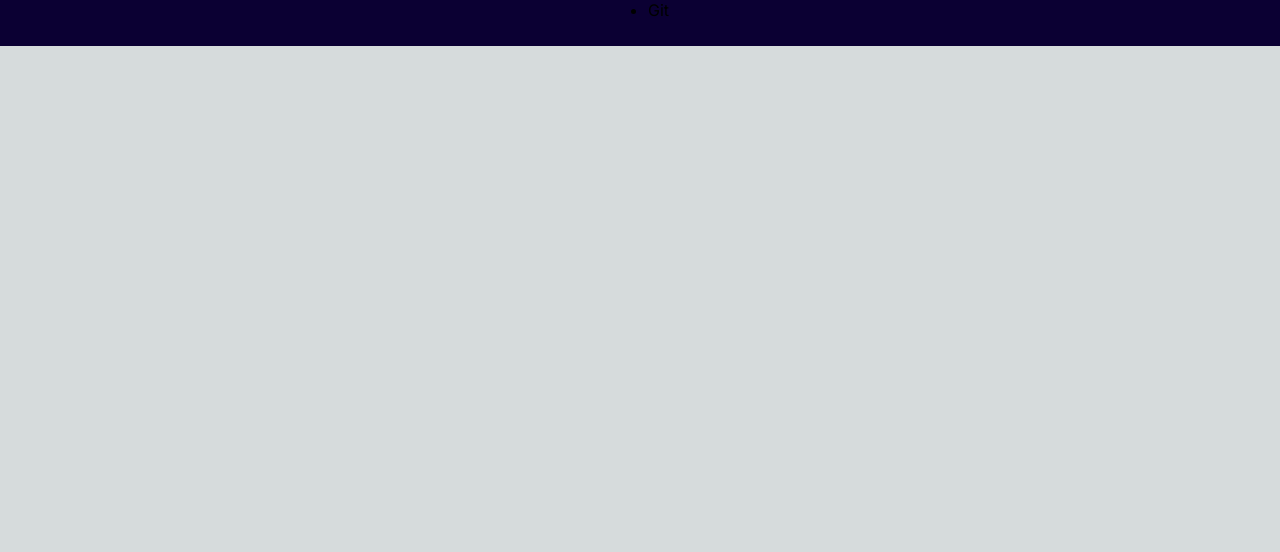
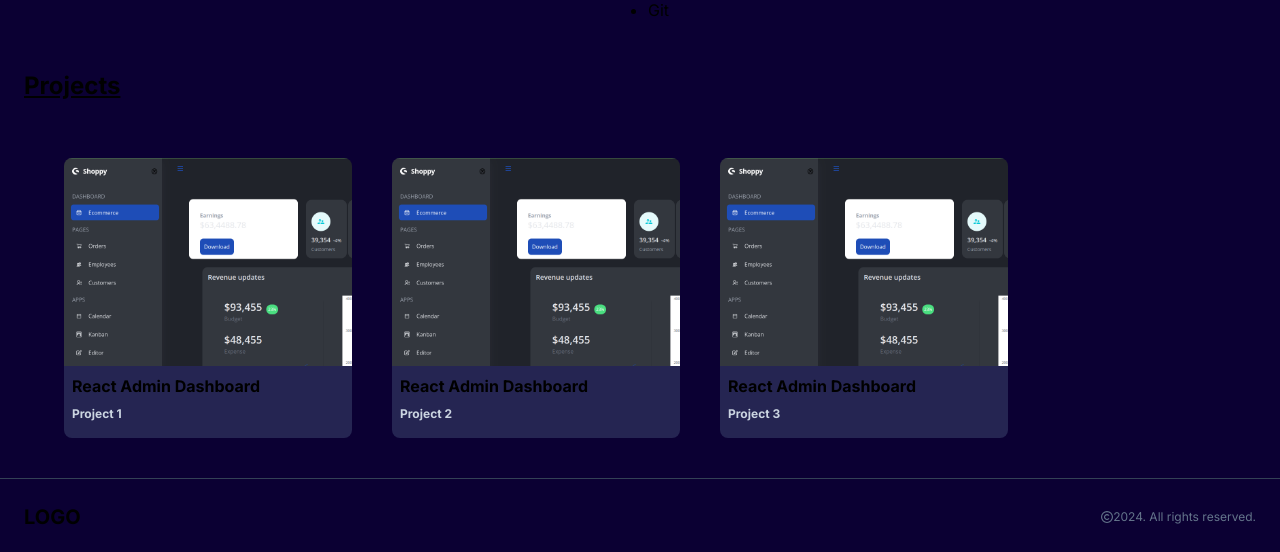
Before and after one commit to WahomeVincent/Portfolio-Website, a Next.js app: page / in a window 1280 px wide. Shown: the part 924-1476 px from the top of the page. Before the commit the page ends 970 px from the top, so only its background shows below. Built offline with nearby package versions, Linux system fonts and the light colour scheme.

Commit message:
Design the projects section

```diff
--- /dev/null
+++ b/src/app/components/ProjectSection.jsx
@@ -0,0 +1,46 @@
+import React from 'react'
+import ProjectsCard from './ProjectsCard'
+
+const projectsData = [
+    {
+        id:1,
+        title: 'React Admin Dashboard',
+        image: '/images/Dashboard.png',
+        description:'Project 1'
+    },
+
+    {
+        id:1,
+        title: 'React Admin Dashboard',
+        image: '/images/Dashboard.png',
+        description:'Project 2'
+    },
+
+    {
+      id:1,
+      title: 'React Admin Dashboard',
+      image: '/images/Dashboard.png',
+      description:'Project 3'
+    },
+
+]
+
+function ProjectSection() {
+  return (
+    <div className='m-6 '>
+        <h2 className='text-xl md:text-2xl font-bold underline'>Projects</h2>
+        <div className='md:flex md:gap-10  md:mt-10 md:mx-10'>
+              {projectsData.map((project) => (
+              <ProjectsCard
+                  key={project.id}
+                  title={project.title}
+                  description={project.description}
+                  imgUrl={project.image}
+              />
+              ))}
+        </div>
+    </div>
+  )
+}
+
+export default ProjectSection
--- /dev/null
+++ b/src/app/components/ProjectsCard.jsx
@@ -0,0 +1,43 @@
+import React from 'react'
+import { FaCode } from "react-icons/fa6";
+import { FiEye } from "react-icons/fi";
+import Link from 'next/link';
+
+function ProjectsCard({imgUrl, title, description}) {
+  return (
+    <div className='my-4 '>
+        <div className='h-52 md:w-72 md rounded-t-lg relative group' style={{background : `url(${imgUrl})`, backgroundSize: 'cover'}}>
+            <div className='overlay flex items-center justify-center gap-4 absolute top-0 left-0 w-full h-full bg-[#3f3f42] bg-opacity-0 hidden group-hover:flex group-hover:bg-opacity-80 transition-all duration-500'>
+                <Link href='https://github.com/WahomeVincent/AdminDashboard-React' className='  text-slate-300'>
+                    <FaCode className='border rounded-full p-1 text-4xl hover:text-white '/>
+                    <span className='text-xs text-center hover:text-white'>Code</span>
+                </Link>
+                <Link href='https://admin-dashboard-react-one.vercel.app/' className=' text-slate-300'>
+                    <FiEye className='border rounded-full p-1 text-4xl hover:text-white'/>
+                    <span className='text-xs text-center hover:text-white'>Live Link</span>
+                </Link>
+            </div>
+        </div>
+
+        <div className='bg-[#252552] font-bold rounded-b-lg py-2 px-2'>
+            <h2 className='text-base '>{title}</h2>
+            <h3 className='text-xs my-2 text-slate-300'>{description}</h3>
+
+            <div className='flex justify-evenly border-t py-2 md:hidden'>
+            <Link href='https://github.com/WahomeVincent/AdminDashboard-React' className=' text-slate-300 flex flex-col items-center gap-1'>
+                    <FaCode className='border rounded-full p-1 text-4xl hover:text-white '/>
+                    <span className='text-xs text-center hover:text-white'>Code</span>
+                </Link>
+                <Link href='https://admin-dashboard-react-one.vercel.app/' className=' text-slate-300 flex flex-col items-center gap-1'>
+                    <FiEye className='border rounded-full p-1 text-4xl hover:text-white'/>
+                    <span className='text-xs text-center hover:text-white'>Live Link</span>
+                </Link>
+            </div>
+        </div>
+
+
+    </div>
+  )
+}
+
+export default ProjectsCard
--- a/src/app/page.js
+++ b/src/app/page.js
@@ -1,6 +1,9 @@
 import About from "./components/About";
+import EmailSection from "./components/EmailSection";
 import HeroSection from "./components/HeroSection";
 import Navbar from "./components/Navbar";
+import Footer from "./components/Footer";
+import ProjectSection from "./components/ProjectSection";
 
 export default function Home() {
   return (
@@ -8,6 +11,9 @@ export default function Home() {
         <Navbar />
         <HeroSection />
         <About />
+        <ProjectSection />
+
+        <Footer />
     </main>
   );
 }
```
Also changed, not shown: public/images/Dashboard.png (added).
